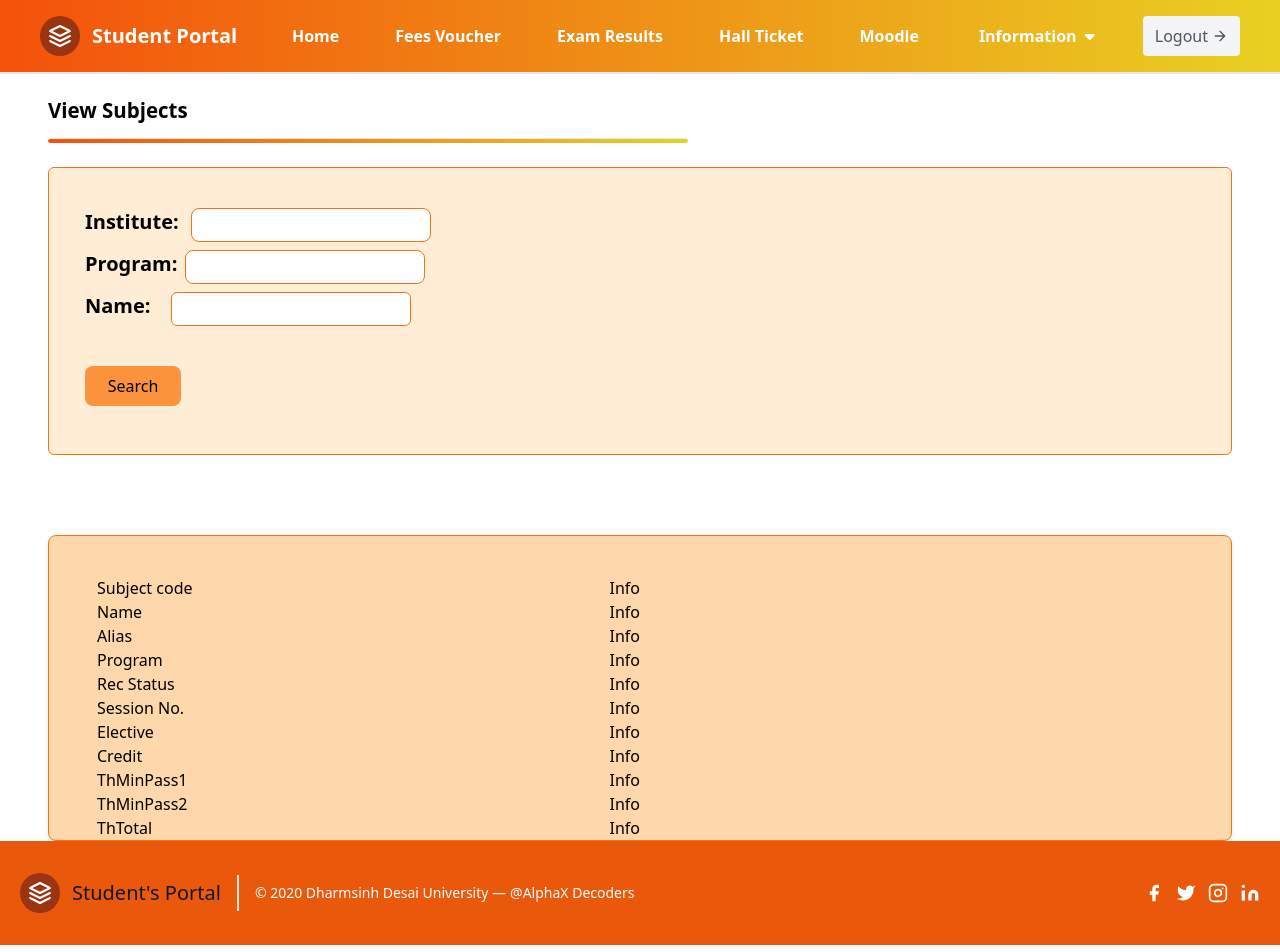
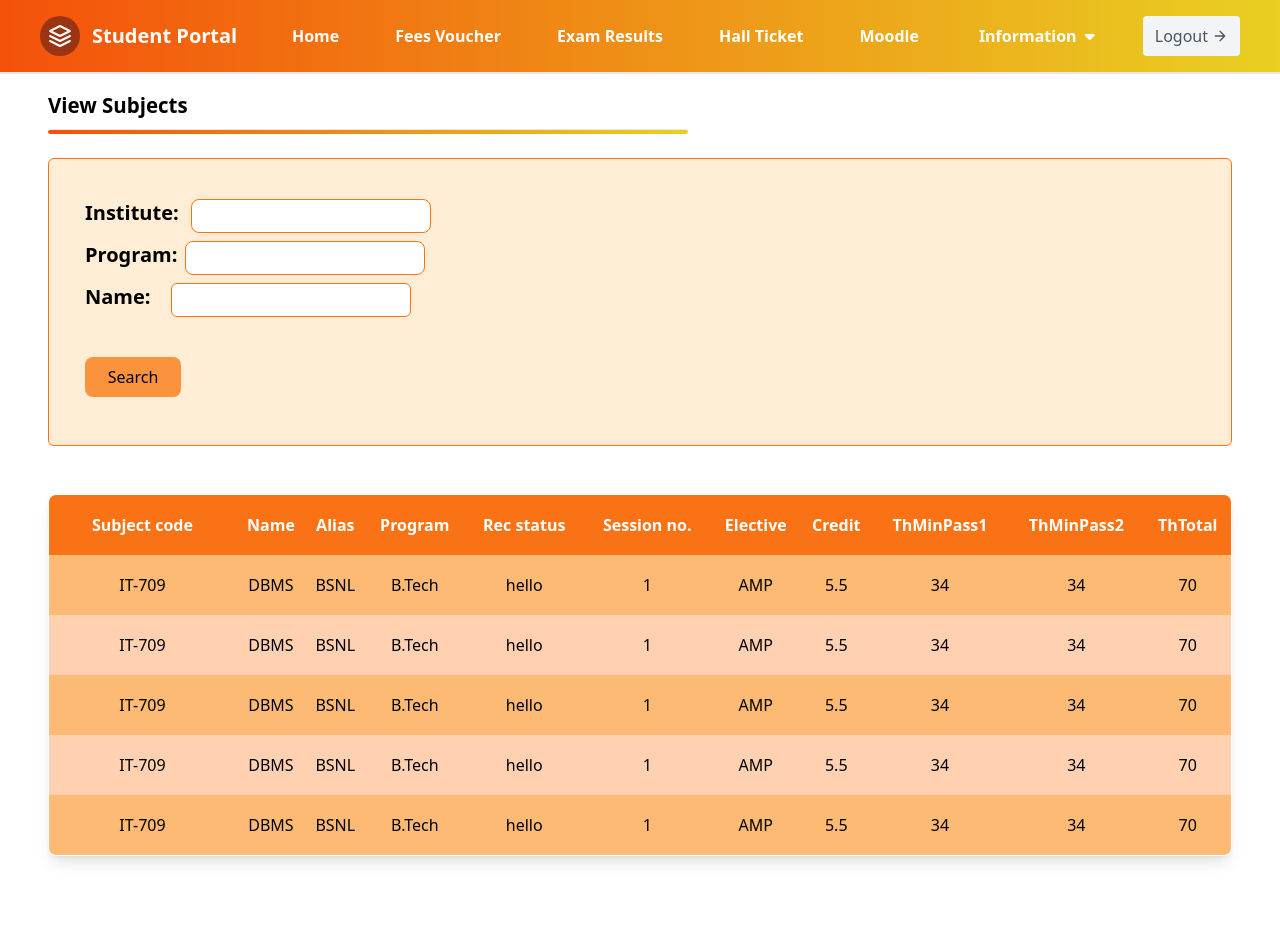
Before and after one commit to my1243/egovportal, a React (Create React App) app: page /information/search-subject in a window 1280 px wide. Shown: the top 952 px of the page. Built offline with nearby package versions, Linux system fonts and the light colour scheme.

Commit message:
commit app.css and viewsub.jsx

```diff
--- a/src/App.css
+++ b/src/App.css
@@ -118,15 +118,15 @@
   }
 
   .res-text {
-    font-size: 1rem;
+    font-size: 1rem !important;
   }
 
   .res-text-th {
-    font-size: 1rem;
+    font-size: 1rem !important;
   }
 
   .res-text-td {
-    font-size: 1rem;
+    font-size: 1rem !important;
   }
 
   .profile-right,
@@ -141,15 +141,15 @@
   }
 
   .res-text {
-    font-size: .9rem;
+    font-size: .9rem !important;
   }
 
   .res-text-td {
-    font-size: 1rem;
+    font-size: 1rem !important;
   }
 
   .res-text-th {
-    font-size: 1rem;
+    font-size: 1rem !important;
   }
 
   .profile-right,
@@ -161,11 +161,11 @@
 @media (max-width:1024px) {
 
   .res-text-td {
-    font-size: .9rem;
+    font-size: .9rem !important;
   }
 
   .res-text-th {
-    font-size: .8rem;
+    font-size: .8rem !important;
   }
 
   .profile-right,
@@ -188,15 +188,15 @@
   }
 
   .res-text {
-    font-size: 1rem;
+    font-size: 1rem !important;
   }
 
   .res-text-td {
-    font-size: .8rem;
+    font-size: .8rem !important;
   }
 
   .res-text-th {
-    font-size: .8rem;
+    font-size: .8rem !important;
   }
 
 }
@@ -292,7 +292,7 @@
   }
 
   .res-text {
-    font-size: .9rem;
+    font-size: .9rem !important;
   }
 }
 
@@ -302,7 +302,7 @@
   }
 
   .res-text {
-    font-size: .8rem;
+    font-size: .8rem !important;
   }
 }
 
@@ -318,7 +318,7 @@
   }
 
   .res-text {
-    font-size: .7rem;
+    font-size: .7rem !important;
   }
 }
 
--- a/src/components/Information/ViewSub.jsx
+++ b/src/components/Information/ViewSub.jsx
@@ -8,7 +8,7 @@ const ViewSub = () => {
     return (
         <>
             <div>
-                <h1 className="mx-8 md:mx-12 m-4 text-4xl font-bold pb-2">
+                <h1 className="mx-2 md:mx-12 m-4 font-bold pb-2">
                     View Subjects
                     <hr className="rounded-full shadow-xl mt-2 pt-1 max-w-[40rem] bg-gradient-to-r from-[#f4510b]  to-[#e9d022]" />
                 </h1>
@@ -49,54 +49,93 @@ const ViewSub = () => {
             {/* Table view of result of search*/}
 
             <div>
-                <div className="flex flex-col md:flex-row rounded-lg border border-orange-500 bg-orange-200 shadow-md mx-12 mt-20">
-                    <div className="flex flex-col justify-evenly mt-10 mx-12 w-1/2">
-                        <div className="flex justify-between">
-                            <h2>Subject code</h2>
-                            <h2>Info</h2>
-                        </div>
-                        <div className="flex justify-between">
-                            <h2>Name</h2>
-                            <h2>Info</h2>
-                        </div>
-                        <div className="flex justify-between">
-                            <h2>Alias</h2>
-                            <h2>Info</h2>
-                        </div>
-                        <div className="flex justify-between">
-                            <h2>Program</h2>
-                            <h2>Info</h2>
-                        </div>
-                        <div className="flex justify-between">
-                            <h2>Rec Status</h2>
-                            <h2>Info</h2>
-                        </div>
-                        <div className="flex justify-between">
-                            <h2>Session No.</h2>
-                            <h2>Info</h2>
-                        </div>
-                        <div className="flex justify-between">
-                            <h2>Elective</h2>
-                            <h2>Info</h2>
-                        </div>
-                        <div className="flex justify-between">
-                            <h2>Credit</h2>
-                            <h2>Info</h2>
-                        </div>
-                        <div className="flex justify-between">
-                            <h2>ThMinPass1</h2>
-                            <h2>Info</h2>
-                        </div>
-                        <div className="flex justify-between">
-                            <h2>ThMinPass2</h2>
-                            <h2>Info</h2>
-                        </div>
-                        <div className="flex justify-between">
-                            <h2>ThTotal</h2>
-                            <h2>Info</h2>
-                        </div>
-                    </div>
-                    <div className="flex flex-col w-1/2"></div>
+                <div className="tableDiv pb-12 sm:pb-24 sm:pt-0 sm:mx-12">
+                    {/* <table className="table rounded-lg overflow-hidden table-auto w-full h-60 shadow-md"> */}
+                    <table className="table rounded-lg border border-collapse overflow-hidden font-medium w-full shadow-lg text-md sm:text-xl px-2 py-4">
+                        <thead className="bg-orange-500 h-12 text-white">
+                            <tr className="text-white tr">
+                                <th className="p-4 th res-text-th">Subject code</th>
+                                <th className="th res-text-th">Name</th>
+                                <th className="th res-text-th">Alias</th>
+                                <th className="th res-text-th">Program</th>
+                                <th className="th res-text-th">Rec status</th>
+                                <th className="th res-text-th">Session no.</th>
+                                <th className="th res-text-th">Elective</th>
+                                <th className="th res-text-th">Credit</th>
+                                <th className="th res-text-th">ThMinPass1</th>
+                                <th className="th res-text-th">ThMinPass2</th>
+                                <th className="th res-text-th">ThTotal</th>
+                            </tr>
+                        </thead>
+                        <tbody>
+                            <tr className="tr px-3 py-2 font-medium text-center text-lg cursor-pointer even:bg-[#ffd1b1] bg-orange-300">
+                                <td data-label="Subject code" className="td p-4 rmv-padding res-text-td">IT-709</td>
+                                <td data-label="Name" className="td res-text-td">DBMS</td>
+                                <td data-label="Alias" className="td res-text-td">BSNL</td>
+                                <td data-label="Program" className="td res-text-td">B.Tech</td>
+                                <td data-label="Rec status" className="td res-text-td">hello</td>
+                                <td data-label="Session No." className="td res-text-td">1</td>
+                                <td data-label="Elective" className="td res-text-td">AMP</td>
+                                <td data-label="Credit" className="td res-text-td">5.5</td>
+                                <td data-label="ThMinPass1" className="td res-text-td">34</td>
+                                <td data-label="ThMinPass2" className="td res-text-td">34</td>
+                                <td data-label="ThTotal" className="td res-text-td">70</td>
+                            </tr>
+                            <tr className="tr px-3 py-2 font-medium text-center text-lg cursor-pointer even:bg-[#ffd1b1] bg-orange-300">
+                                <td data-label="Subject code" className="td p-4 rmv-padding res-text-td">IT-709</td>
+                                <td data-label="Name" className="td res-text-td">DBMS</td>
+                                <td data-label="Alias" className="td res-text-td">BSNL</td>
+                                <td data-label="Program" className="td res-text-td">B.Tech</td>
+                                <td data-label="Rec status" className="td res-text-td">hello</td>
+                                <td data-label="Session No." className="td res-text-td">1</td>
+                                <td data-label="Elective" className="td res-text-td">AMP</td>
+                                <td data-label="Credit" className="td res-text-td">5.5</td>
+                                <td data-label="ThMinPass1" className="td res-text-td">34</td>
+                                <td data-label="ThMinPass2" className="td res-text-td">34</td>
+                                <td data-label="ThTotal" className="td res-text-td">70</td>
+                            </tr>
+                            <tr className="tr px-3 py-2 font-medium text-center text-lg cursor-pointer even:bg-[#ffd1b1] bg-orange-300">
+                                <td data-label="Subject code" className="td p-4 rmv-padding res-text-td">IT-709</td>
+                                <td data-label="Name" className="td res-text-td">DBMS</td>
+                                <td data-label="Alias" className="td res-text-td">BSNL</td>
+                                <td data-label="Program" className="td res-text-td">B.Tech</td>
+                                <td data-label="Rec status" className="td res-text-td">hello</td>
+                                <td data-label="Session No." className="td res-text-td">1</td>
+                                <td data-label="Elective" className="td res-text-td">AMP</td>
+                                <td data-label="Credit" className="td res-text-td">5.5</td>
+                                <td data-label="ThMinPass1" className="td res-text-td">34</td>
+                                <td data-label="ThMinPass2" className="td res-text-td">34</td>
+                                <td data-label="ThTotal" className="td res-text-td">70</td>
+                            </tr>
+                            <tr className="tr px-3 py-2 font-medium text-center text-lg cursor-pointer even:bg-[#ffd1b1] bg-orange-300">
+                                <td data-label="Subject code" className="td p-4 rmv-padding res-text-td">IT-709</td>
+                                <td data-label="Name" className="td res-text-td">DBMS</td>
+                                <td data-label="Alias" className="td res-text-td">BSNL</td>
+                                <td data-label="Program" className="td res-text-td">B.Tech</td>
+                                <td data-label="Rec status" className="td res-text-td">hello</td>
+                                <td data-label="Session No." className="td res-text-td">1</td>
+                                <td data-label="Elective" className="td res-text-td">AMP</td>
+                                <td data-label="Credit" className="td res-text-td">5.5</td>
+                                <td data-label="ThMinPass1" className="td res-text-td">34</td>
+                                <td data-label="ThMinPass2" className="td res-text-td">34</td>
+                                <td data-label="ThTotal" className="td res-text-td">70</td>
+                            </tr>
+
+                            <tr className="tr px-3 py-2 font-medium text-center text-lg cursor-pointer even:bg-[#ffd1b1] bg-orange-300">
+                                <td data-label="Subject code" className="td p-4 rmv-padding res-text-td">IT-709</td>
+                                <td data-label="Name" className="td res-text-td">DBMS</td>
+                                <td data-label="Alias" className="td res-text-td">BSNL</td>
+                                <td data-label="Program" className="td res-text-td">B.Tech</td>
+                                <td data-label="Rec status" className="td res-text-td">hello</td>
+                                <td data-label="Session No." className="td res-text-td">1</td>
+                                <td data-label="Elective" className="td res-text-td">AMP</td>
+                                <td data-label="Credit" className="td res-text-td">5.5</td>
+                                <td data-label="ThMinPass1" className="td res-text-td">34</td>
+                                <td data-label="ThMinPass2" className="td res-text-td">34</td>
+                                <td data-label="ThTotal" className="td res-text-td">70</td>
+                            </tr>
+                        </tbody>
+                    </table>
                 </div>
             </div>
         </>
```
